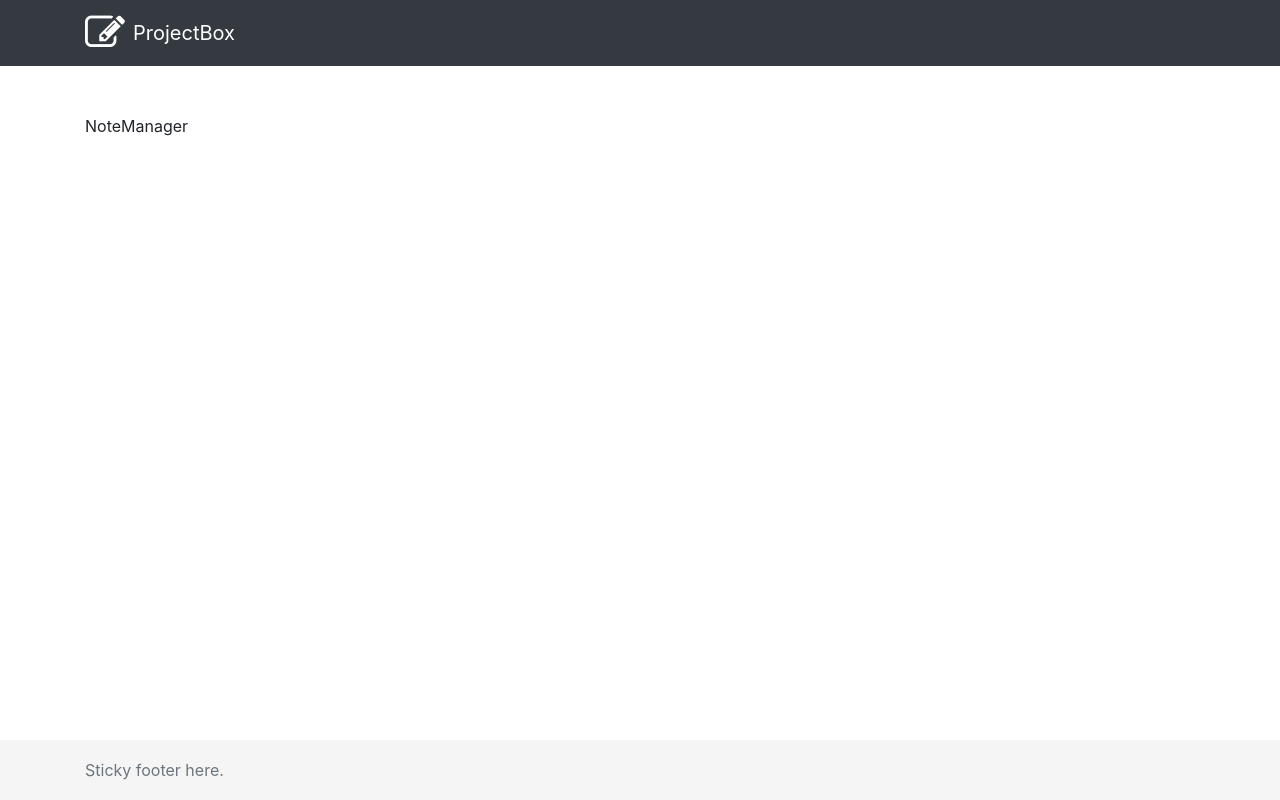
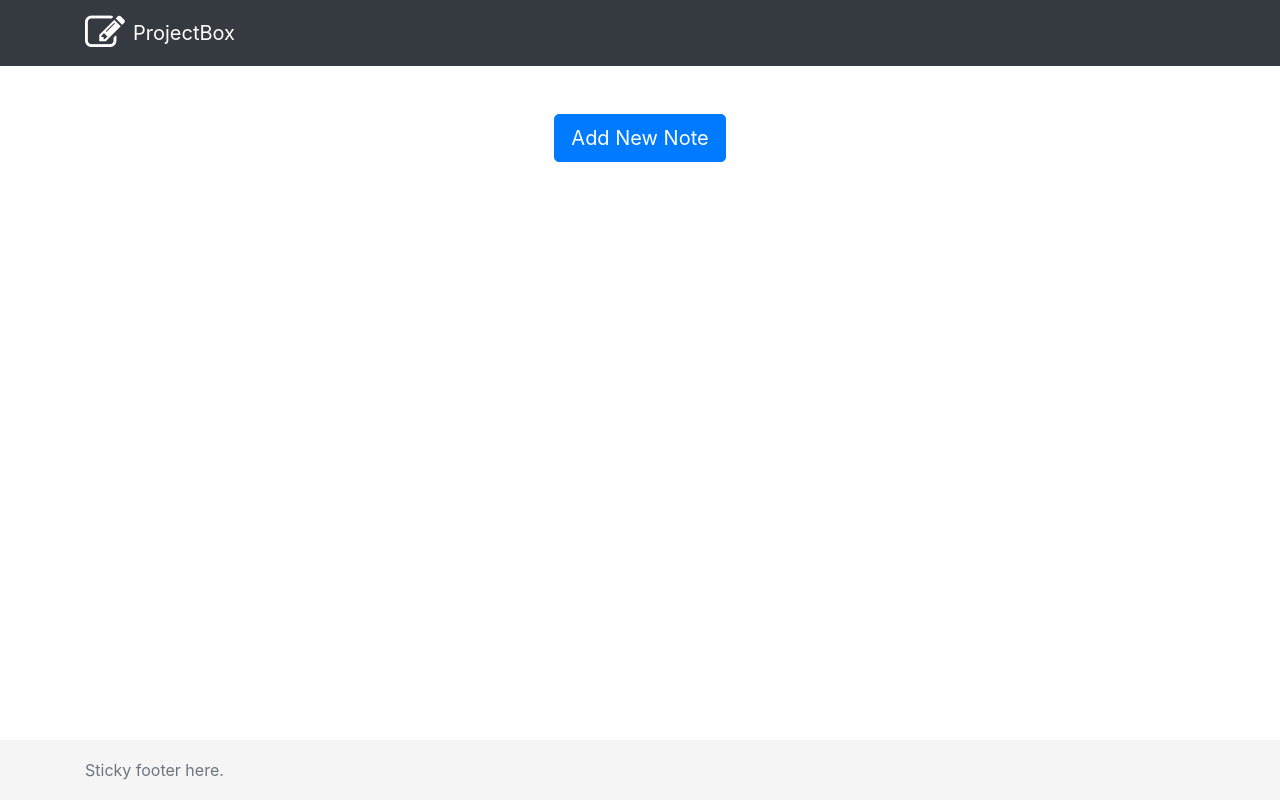
Before and after one commit to mediasittich/react-projects-list-app, a React (Create React App) app in the folder client/: page / in a window 1280 px wide. Built offline with nearby package versions, Linux system fonts and the light colour scheme.

Commit message:
add AddNote button component

```diff
--- /dev/null
+++ b/client/src/components/AddNote/AddNote.js
@@ -0,0 +1,14 @@
+import React, { Component } from 'react';
+import './AddNote.css';
+
+class AddNote extends Component {
+    render() {
+        return (
+            <div className="text-center mt-4 mb-2">
+                <button type="button" className="btn btn-primary btn-lg" data-toggle="modal" data-target="#exampleModal">Add New Note</button>
+            </div>
+        );
+    }
+}
+
+export default AddNote;
--- a/client/src/components/NoteManager/NoteManager.js
+++ b/client/src/components/NoteManager/NoteManager.js
@@ -1,12 +1,13 @@
 import React, { Component } from 'react';
 import './NoteManager.css';
+import AddNote from '../AddNote/AddNote';
 
 class NoteManager extends Component {
     render() {
         return (
             <main className="container mt-5">
-                NoteManager
                 {/* Add new note */}
+                <AddNote />
                 {/* Notes View Selector */}
                 {/* Notes Card Deck */}
             </main>
--- a/client/src/index.js
+++ b/client/src/index.js
@@ -1,7 +1,6 @@
 import React from 'react';
 import ReactDOM from 'react-dom';
 import './index.css';
-// import 'material-bootstrap';
 import App from './App';
 import registerServiceWorker from './registerServiceWorker';
 import '../node_modules/bootstrap/dist/css/bootstrap.min.css';
```
Also changed, not shown: client/src/components/AddNote/AddNote.css (added).
